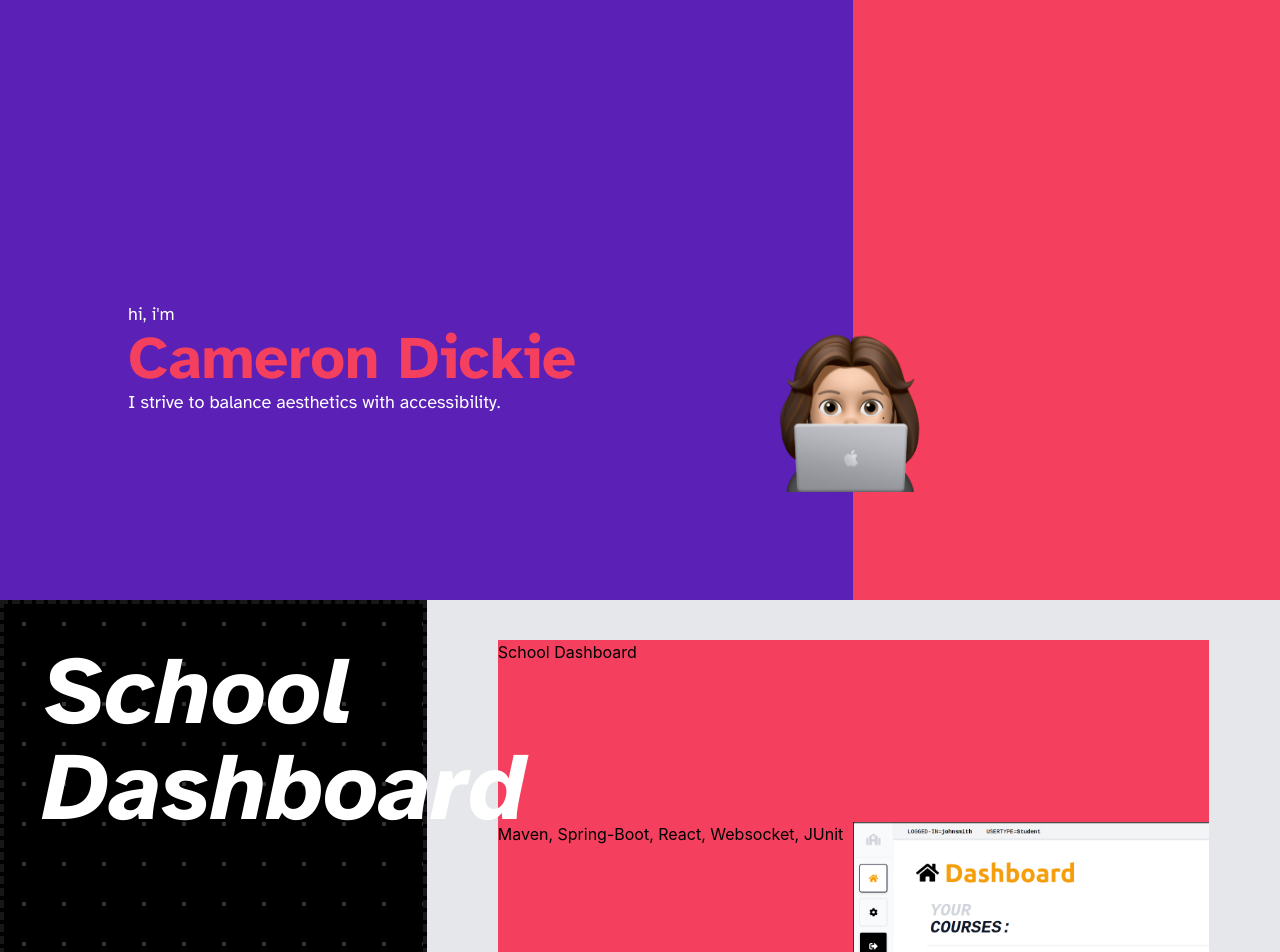
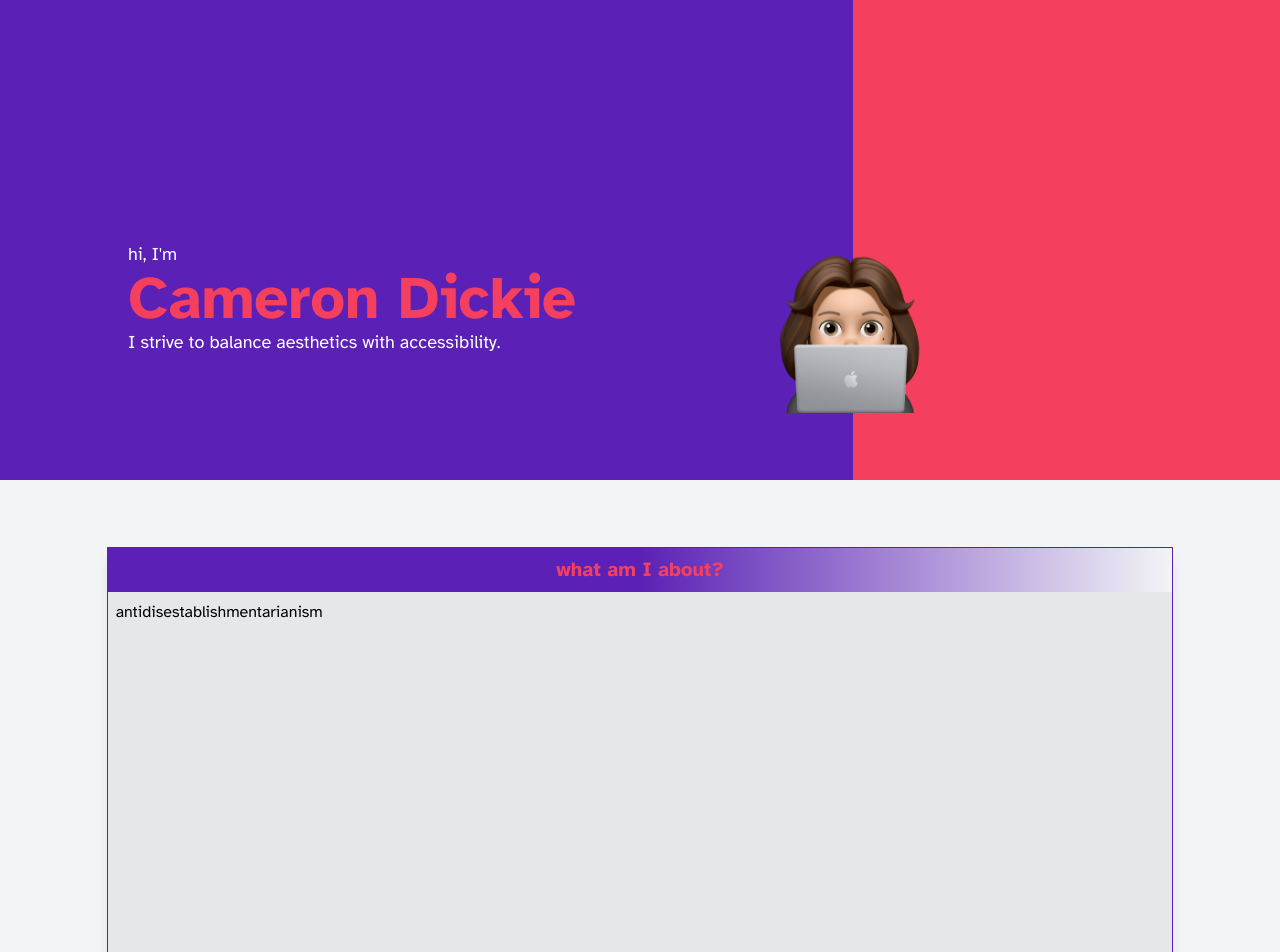
Before and after one commit to CameronDickie/portfolio-2.0, a Next.js app in the folder pf/: page / in a window 1280 px wide. Shown: the top 952 px of the page. Built offline with nearby package versions, Linux system fonts and the light colour scheme.

Commit message:
Website Simplification
Simplifying the rest of the website instead of the flashy homepage card

```diff
--- a/pf/components/Hero.tsx
+++ b/pf/components/Hero.tsx
@@ -1,33 +1,10 @@
 import React from "react";
-import { useEffect } from "react";
 import styles from "../styles/hero.module.css";
 import pfp from "../public/pfp.png";
 
 const Hero = () => {
-  let leftPos = { x: 0, y: 0 };
-  let rightPos = { x: 0, y: 0 };
-  useEffect(() => {
-    /*
-    Sliding animation commented out in here and in the css file... not sure i like the look of it, but could maybe work
-    */
-    // setTimeout(() => {
-    //   let leftElement = document.getElementById("left");
-    //   let rightElement = document.getElementById("right");
-    //   if (leftElement)
-    //     leftElement.className = `${styles.leftHero_middle} bg-sky-500 w-2/3 h-full`;
-    //   if (rightElement)
-    //     rightElement.className = `${styles.rightHero_middle} bg-rose-500 w-1/3 h-full`;
-    //   setTimeout(() => {
-    //     if (leftElement)
-    //       leftElement.className = `${styles.leftHero_end} bg-sky-500 w-2/3 h-full`;
-    //     if (rightElement)
-    //       rightElement.className = `${styles.rightHero_end} bg-rose-500 w-1/3 h-full`;
-    //   }, 250);
-    // }, 350);
-  }, []);
-
   return (
-    <div className="w-screen h-3/4 min-h-hero relative">
+    <div className="w-screen h-3/5 min-h-hero relative">
       <div className="h-full flex justify-start">
         <div
           id="left"
@@ -37,7 +14,7 @@ const Hero = () => {
             className={`${styles.heroText} lg:ml-32 md:ml-16 ml-8 lg:w-auto md:w-48 w-32`}
           >
             <p className="text-lg text-white font-atkinson_regular">
-              hi, i&apos;m
+              hi, I&apos;m
             </p>
             <p className="lg:text-6xl md:text-4xl text-3xl text-rose-500 font-atkinson_bold">
               Cameron Dickie
--- /dev/null
+++ b/pf/components/Summary.tsx
@@ -0,0 +1,19 @@
+import React from "react";
+
+const Summary = () => {
+  return (
+    <div className="bg-gray-100 w-screen h-screen flex justify-center items-center">
+      <div className="w-5/6 h-5/6 bg-gray-200 transition ease-in-out hover:-translate-y-1 border-violet-800 border shadow-lg hover:shadow-xl">
+        <h2 className="p-2 font-atkinson_bold text-center text-rose-500 bg-gradient-to-l from-gray-100 via-violet-800 to-violet-800 text-xl">
+          what am I about?
+        </h2>
+        <div className="font-atkinson_regular p-2">
+          antidisestablishmentarianism
+        </div>
+        {/* <div className="w-full bg-violet-800 h-0.5"></div> */}
+      </div>
+    </div>
+  );
+};
+
+export default Summary;
--- a/pf/pages/index.tsx
+++ b/pf/pages/index.tsx
@@ -1,7 +1,7 @@
 import Head from "next/head";
 import Hero from "../components/Hero";
 import Carousel from "../components/Carousel";
-
+import Summary from "../components/Summary";
 // The following import prevents a Font Awesome icon server-side rendering bug,
 // where the icons flash from a very large icon down to a properly sized one:
 import "@fortawesome/fontawesome-svg-core/styles.css";
@@ -11,20 +11,15 @@ config.autoAddCss = false; /* eslint-disable import/first */
 
 export default function Home() {
   return (
-    <div className="bg-black h-screen">
+    <div className="bg-gray-100 h-screen">
       <Head>
-        <title>Create Next App</title>
+        <title>cd</title>
         <meta name="description" content="Generated by create next app" />
         <link rel="icon" href="/favicon.ico" />
       </Head>
-      {/* <Grid /> */}
       <Hero />
-      <Carousel />
-
-      {/* <HoverCard
-        title="Alle Menschen sind frei und gleich an Würde und Rechten"
-        subtitle="But in a much more real sense, I have no idea what I'm doing"
-      /> */}
+      {/* <Carousel /> */}
+      <Summary />
     </div>
   );
 }
```
